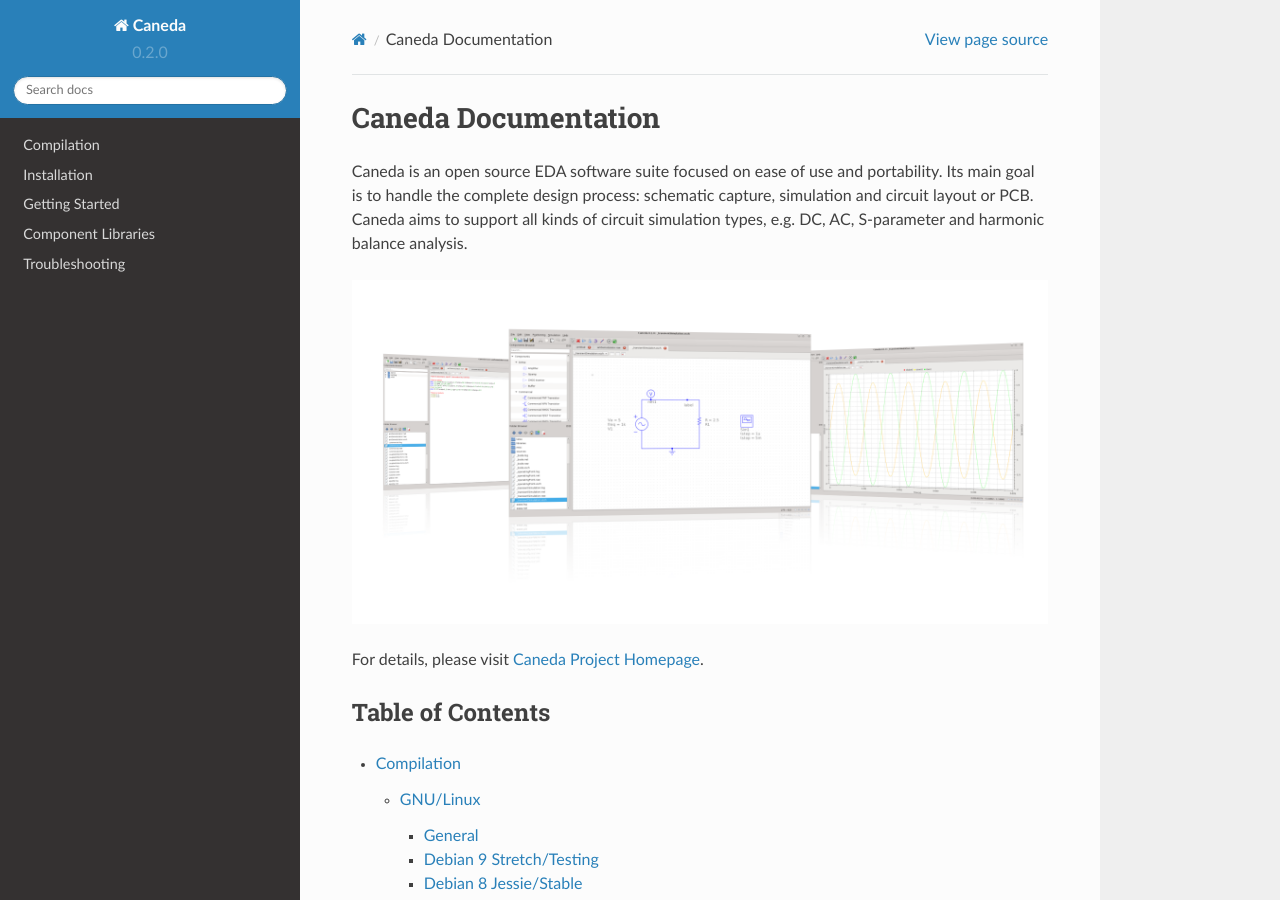
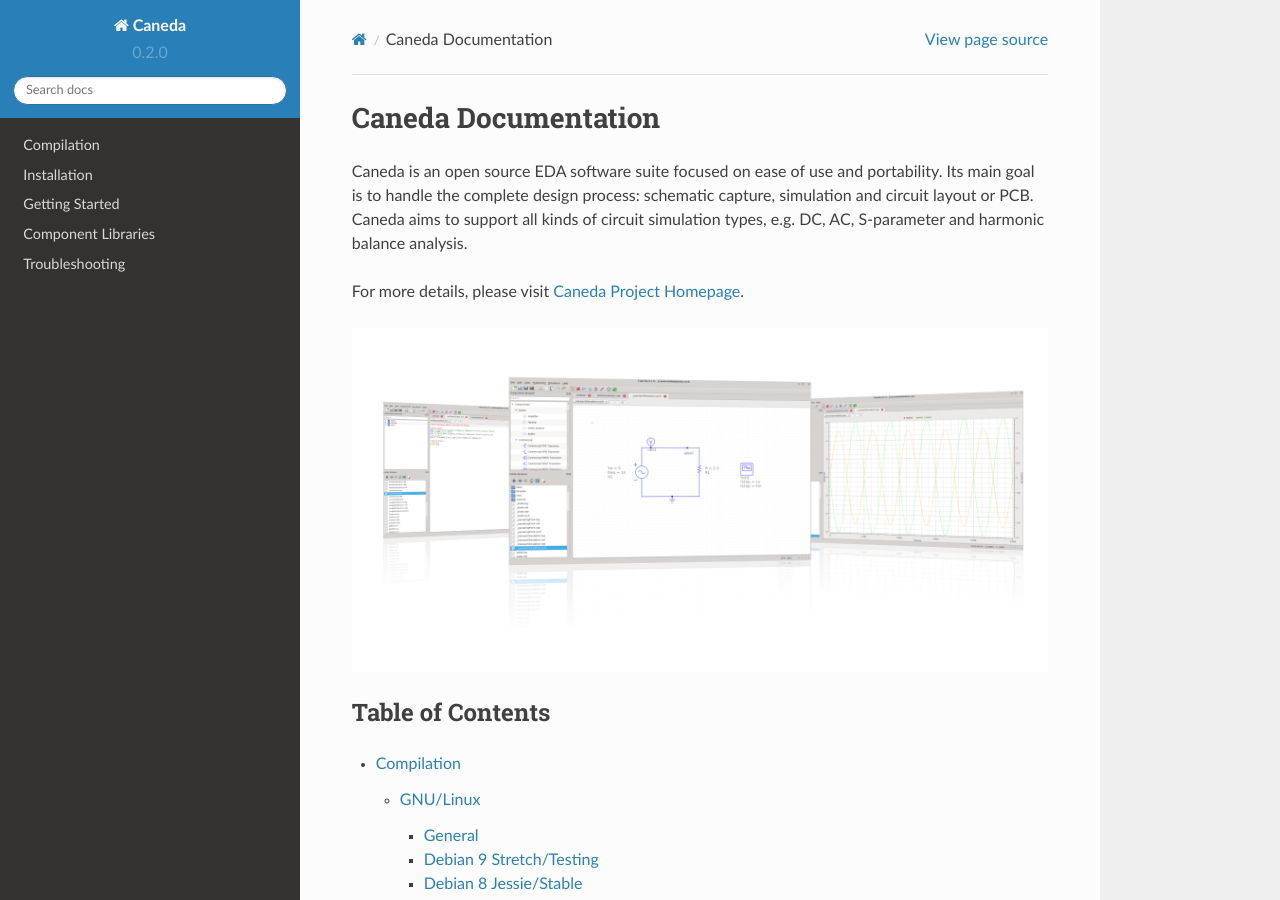
Before and after one commit to Caneda/Docs, a Sphinx documentation site: the page built from docs/index.rst, in a window 1280 px wide and 900 px high. Built offline with Sphinx 7.4.7 and the Read the Docs theme 2.0.0, drawn with Linux system fonts in a browser that asks for light colours.

Commit message:
Minor changes at home page.

```diff
--- a/docs/index.rst
+++ b/docs/index.rst
@@ -6,11 +6,11 @@
 Its main goal is to handle the complete design process: schematic capture, simulation and circuit layout or PCB.
 Caneda aims to support all kinds of circuit simulation types, e.g. DC, AC, S-parameter and harmonic balance analysis.
 
-.. image:: /images/caneda.png
-
-For details, please visit `Caneda Project Homepage`_.
+For more details, please visit `Caneda Project Homepage`_.
 
 .. _`Caneda Project Homepage`: http://caneda.org
+
+.. image:: /images/caneda.png
 
 *****************
 Table of Contents
--- a/docs/troubleshooting.rst
+++ b/docs/troubleshooting.rst
@@ -24,9 +24,6 @@
 ***********
 Compilation
 ***********
-
-GNU/Linux Debian 8 Jessie/Stable
-================================
 
 bash: cmake: command not found
 ------------------------------
```
